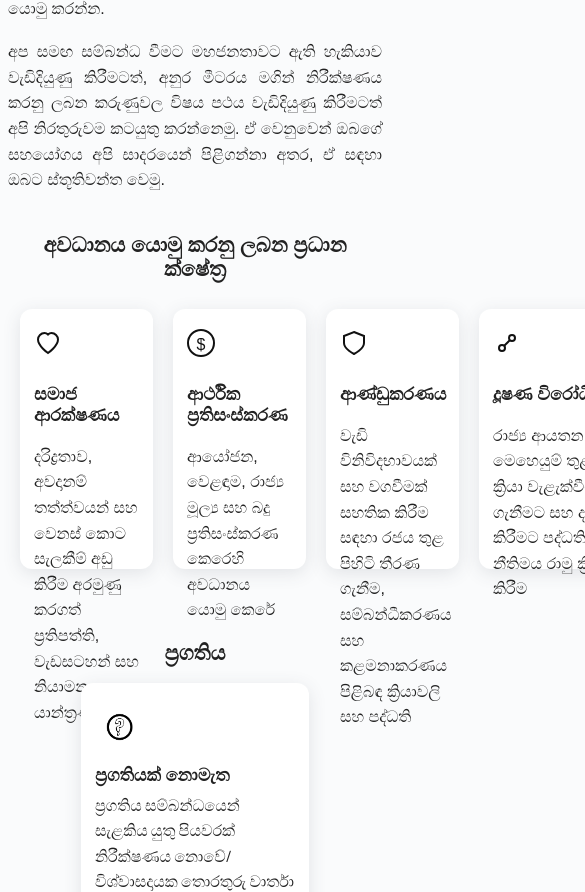
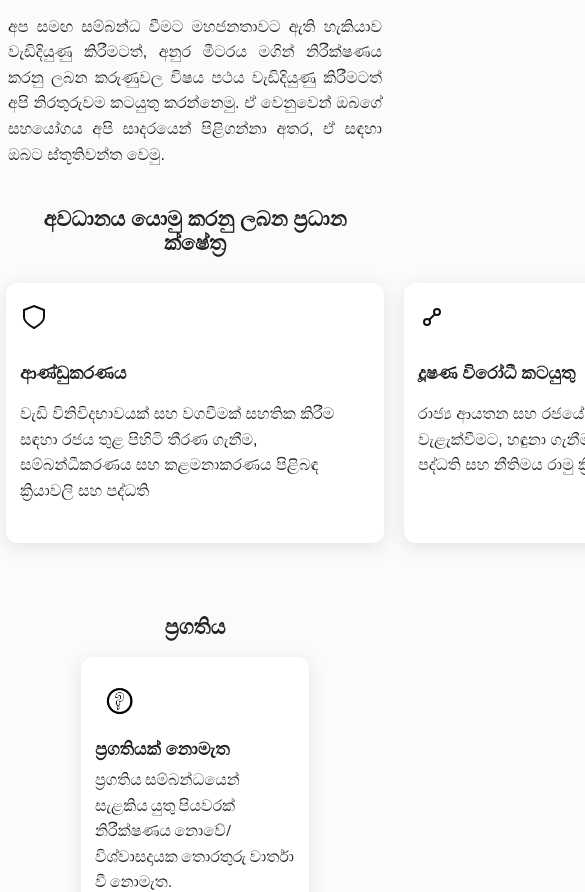
Before and after one commit to VeriteIT/Anurameter-sin, a plain HTML site: page index.html in a window 390 px wide. Shown: the part 2552-3444 px from the top of the page, 585 px wide, since content can reach past the window. Drawn offline with Linux system fonts and the light colour scheme; a web font is replaced by a local one.

Commit message:
Update index.html

```diff
--- a/index.html
+++ b/index.html
@@ -81,6 +81,9 @@
       align-items: flex-start;
       gap: 0;
       transition: box-shadow 0.2s;
+      overflow: hidden;
+      word-wrap: break-word;
+      overflow-wrap: break-word;
     }
     .focus-card:hover {
       box-shadow: 0 8px 24px rgba(60,72,88,0.18);
@@ -190,22 +193,20 @@
       margin: 0;
       text-align: left;
       text-indent: 0;
+      word-wrap: break-word;
+      overflow-wrap: break-word;
     }
     @media (max-width: 700px) {
       .focus-cards {
         flex-wrap: wrap;
-        justify-content: flex-start;
+        justify-content: center;
       }
       .focus-card {
-        min-width: 30%;
-        max-width: 32%;
-        flex: 1 1 30%;
+        min-width: 100%;
+        max-width: 100%;
+        flex: 1 1 100%;
         margin-bottom: 18px;
-      }
-      .focus-card:nth-child(n+4) {
-        min-width: 48%;
-        max-width: 49%;
-        flex: 1 1 48%;
+        height: auto;
       }
     }
     .anura-btn {
@@ -267,13 +268,13 @@
       මෙම කටයුත්ත ආරම්භයේදී Manthri.lk කණ්ඩායම විසින් 2024 ජනාධිපතිවරණ ප්‍රතිපත්ති ප්‍රකාශනයේ ඇතුළත් සියලුම පොරොන්දු විශ්ලේෂණය කරන ලද අතර, එම ප්‍රතිපත්ති ප්‍රකාශනය පොරොන්දු 1,325 කින් සමන්විත විය. මින්, පොරොන්දු 947 ක් ක්‍රියාවක් හා සම්බන්ධ වී තිබූ අතර, ඉන් 378 ක් 'ප්‍රගතිය නිරීක්ෂණය කළ හැකි' ක්‍රියාමාර්ග විය. මෙම ලැයිස්තුව කියැවීමටත්, නිරීක්ෂණය කළ හැකි ක්‍රියාමාර්ග පිළිබඳ වැඩිදුර විස්තර දැනගැනීමටත් කරුණාකර <a href="https://manthri.lk/si/presidential-election-manifesto-2024" target="_blank" rel="noopener noreferrer">ප්‍රතිපත්ති ප්‍රකාශ සංසන්දකය (Manifesto Match tracker)</a> වෙත ප්‍රවේශ වී, එහි ඇති 2024 ජනාධිපතිවරණයට පෙර පළ කරන ලද “නිතර අසන ප්‍රශ්න” යන කොටස වෙත යොමු වන්න.
     </p>
     <p style="text-align: justify;">
-      නිරීක්ෂණය කළ හැකි පොරොන්දු 378 ම අනුර මීටරය වෙත ඇතුළත් කිරීමට Manthri.lk කණ්ඩායම විසින් ප්‍රථමයෙන් උත්සාහ දරන ලදි. එහෙත්, මේ සඳහා අධික සම්පත් ප්‍රමාණයක් වැය වන බැවින්, ඵලදායි ලෙස පොරොන්දු නිරීක්ෂණය කිරීමට එය බාධාවක් වනු ඇත. පසුව, අපි පහත සඳහන් වැදගත් තේමාවන්ට අදාළ පොරොන්දු පමණක් සලකා බැලීමට තීරණය කළෙමු: ආර්ථික ප්‍රතිසංස්කරණ, ආණ්ඩුකරණය, දූෂණ විරෝධී කටයුතු, නීතිය හා සාමය, සහ සමාජ ආරක්ෂණය එම තේමාවන් වේ. එමගින් පොරොන්දු සංඛ්‍යාව 171 දක්වා අඩු විය.
+      නිරීක්ෂණය කළ හැකි පොරොන්දු 378 ම අනුර මීටරය වෙත ඇතුළත් කිරීමට Manthri.lk කණ්ඩායම විසින් ප්‍රථමයෙන් උත්සාහ දරන ලදි. එහෙත්, මේ සඳහා අධික සම්පත් ප්‍රමාණයක් වැය වන බැවින්, ඵලදායි ලෙස පොරොන්දු නිරීක්ෂණය කිරීමට එය බාධාවක් වනු ඇත. පසුව, අපි පහත සඳහන් වැදගත් තේමාවන්ට අදාළ පොරොන්දු පමණක් සලකා බැලීමට තීරණය කළෙමු: ආර්ථික ප්‍රතිසංස්කරණ, ආණ්ඩුකරණය, දූෂණ විරෝධය, නීතිය හා සාමය, සහ සමාජ ආරක්ෂණය එම තේමාවන් වේ. එමගින් පොරොන්දු සංඛ්‍යාව 171 දක්වා අඩු විය.
     </p>
     <p style="text-align: justify;">
       මෙම පොරොන්දු 171 හි ප්‍රගතිය නිරීක්ෂණය කිරීම සඳහා අපි ඊට අදාළ රාජ්‍ය අමාත්‍යාංශ සහ ආයතන වෙත තොරතුරු දැනගැනීමේ අයිතිවාසිකම යටතේ ඉල්ලීම් 41 ක් ගොනු කළෙමු. ඉන් ඉල්ලීම් 23ක් භාරගත් බවට දැනුම් දුන් අතර, ඒ අතුරින් ද භාවිතා කළ හැකි මට්ටමේ තොරතුරු අප වෙත ලැබුණේ ඉල්ලීම් 15 ක් මගින් පමණි. රජයෙන් ලැබුණු ප්‍රතිචාර අඩු මට්ටමක පැවතීම හේතුවෙන්, මහජනතාව වඩාත් උනන්දුවක් දක්වන්නේ යැයි තීරණය කරන ලද පොරොන්දු 22 ක් වැනි කුඩා උපකලකයක් නිරීක්ෂණය කිරීමෙන් මෙම කටයුත්ත ආරම්භ කිරීමට අප කණ්ඩායම විසින් තීරණය කරන ලදි. දැනට ප්‍රගතිය විමසා බලන පොරොන්දු 30න් හතක්ම ඇතුළත් කරනු ලැබුවේ මහජනතාවගෙන් ලැබුණු ප්‍රතිචාර සැළකිල්ලට ගනිමිනි.
     </p>
     <p style="text-align: justify;">
-      අනුර මීටරය මගින් නිරීක්ෂණය කරනු ලබන පොරොන්දු සංඛ්‍යාව ඉහළ නැංවීමට Manthri.lk අපේක්ෂා කරයි. මහජනතාව විසින් පළ කරනු ලබන උනන්දුව සහ තොරතුරු සඳහා වන ප්‍රවේශය වැඩිදියුණු වීම යන කරුණු මත පදනම්ව අපි මෙතැන් සිට මෙම කටයුත්ත සිදු කරන්නෙමු.
+      අනුර මීටරය මගින් නිරීක්ෂණය කරනු ලබන පොරොන්දු සංඛ්‍යාව තව දුරටත් ඉහළ නැංවීමට Manthri.lk අපේක්ෂා කරයි. මහජනතාව විසින් පළ කරනු ලබන උනන්දුව සහ තොරතුරු සඳහා වන ප්‍රවේශය වැඩිදියුණු වීම යන කරුණු මත පදනම්ව අපි මෙතැන් සිට මෙම කටයුත්ත සිදු කරන්නෙමු.
     </p>
     <p style="text-align: justify;">
       මින් ඉදිරියට මෙම කටයුත්ත සිදු කිරීම වෙනුවෙන් අපි විසින් යෝජනා කරනු ලබන ක්‍රියාමාර්ගය මෙසේය: ඔබට <a href="https://www.change.org/?redirect=false" target="_blank" rel="noopener noreferrer">Change.org</a> හි පෙත්සමක් ආරම්භ කර එය අප සමඟ බෙදාගැනීමෙන් වත්මන් තේමා 5 යටතේ නව පොරොන්දුවක් එක් කරන ලෙස ඉල්ලා සිටිය හැක. එම පෙත්සම සඳහා ජනතාව අතර යම් උනන්දුවක් ඇති වුවහොත් - එනම්, අවම වශයෙන් අත්සන් 500 ක් ලැබුණහොත්, ඊට වැඩි ප්‍රචාරයක් ලබා දෙන අරමුණින් අපි එම පෙත්සම් සබැඳිය මාස තුනක් Manthri.lk වෙබ් අඩවියේ පළ කරන්නෙමු. එම කාලය තුළ එම පෙත්සමට සැලකිය යුතු මහජන සහයෝගයක් ලැබුණහොත්, එනම් අවම වශයෙන් අත්සන් 5,000 ක් ලැබුණහොත්, අපි එම පොරොන්දුව වේදිකාවට ඇතුළත් කරන්නෙමු.
@@ -290,7 +291,7 @@
   <div class="container" style="margin-top: 40px;">
     <div class="focus-title">අවධානය යොමු කරනු ලබන ප්‍රධාන ක්ෂේත්‍ර</div>
     <div class="focus-cards" style="flex-wrap:nowrap;overflow:visible;">
-      <div class="focus-card" style="width:220px;height:220px;align-items:flex-start;padding:20px 14px;">
+      <div class="focus-card" style="width:220px;height:auto;min-height:220px;align-items:flex-start;padding:20px 14px;">
         <span class="focus-icon">
           <!-- Social Protection: Heart SVG -->
           <svg width="28" height="28" viewBox="0 0 28 28" fill="none" xmlns="http://www.w3.org/2000/svg"><path d="M14 24S4 17 4 10.5C4 7 7 4 10.5 4C12.5 4 14 5.5 14 5.5C14 5.5 15.5 4 17.5 4C21 4 24 7 24 10.5C24 17 14 24 14 24Z" stroke="#111" stroke-width="2" fill="white"/></svg>
```
